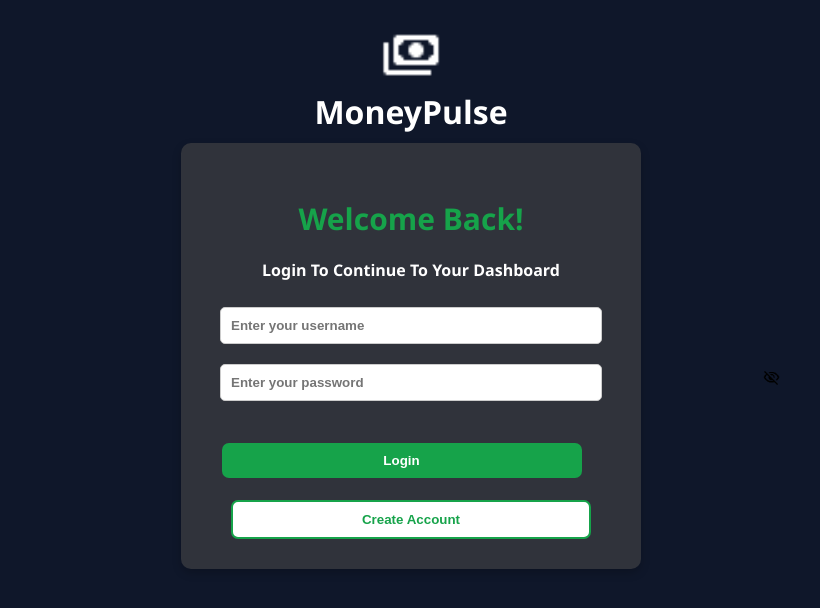
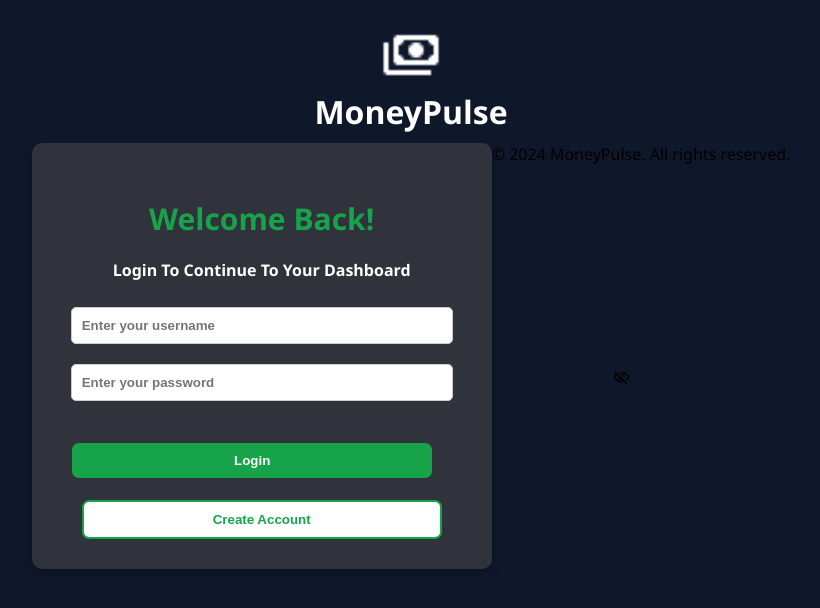
Before and after one commit to Dev-Elly/MoneyPulse, a plain HTML site: page index.html in a window 1280 px wide. Shown: the whole page, without its empty margins (229-1049 px from the left). Drawn offline with Linux system fonts and the light colour scheme.

Commit message:
Add footer section to index.html
Added footer to the login page.

```diff
--- a/index.html
+++ b/index.html
@@ -27,6 +27,10 @@
       <button class="create-account"><a href="signup.html" class="create">Create Account</a></button>
     </form>
   </div>
+
+    <div class="footer">
+        <footer>&copy; 2024 MoneyPulse. All rights reserved.</footer>
+    </div>
   </div>
   <script src="login.js"></script>
 </body>
```
